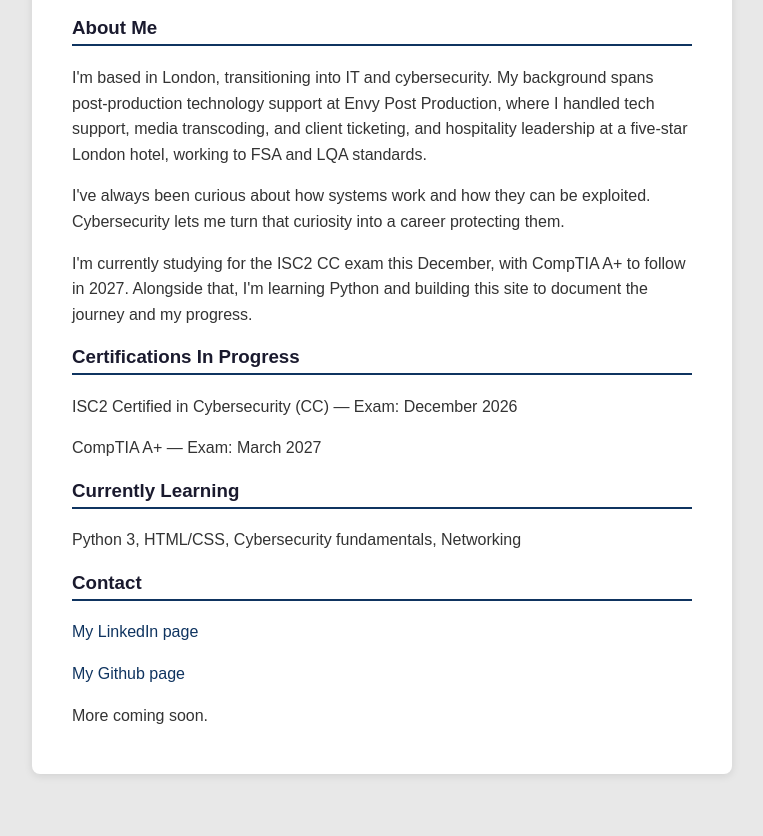
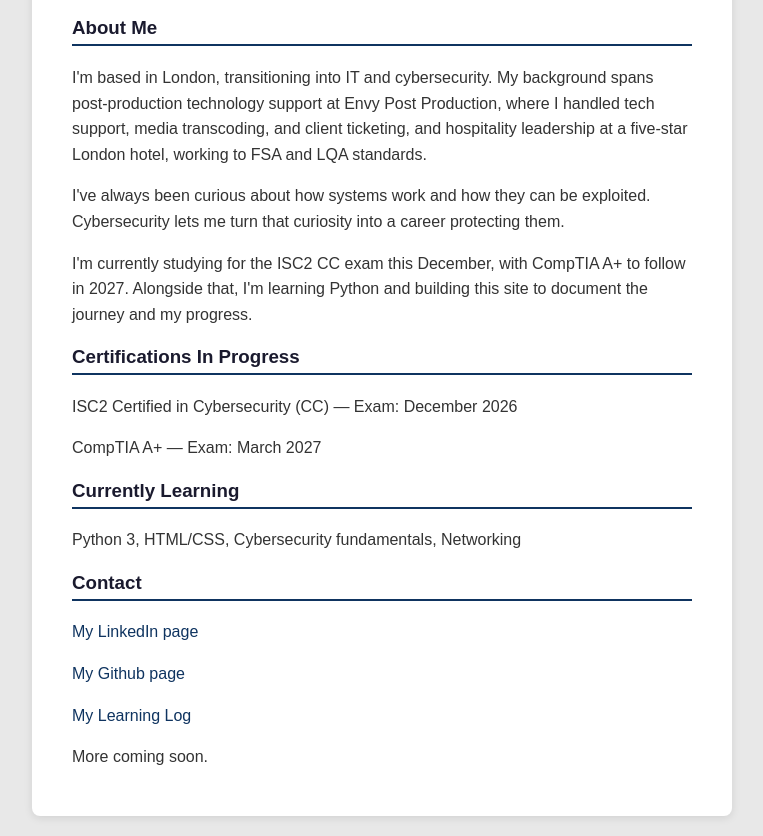
Before and after one commit to curtistech/curtistech.github.io, a plain HTML site: page index.html in a window 1280 px wide. Shown: the part 159-995 px from the top of the page, without its empty margins (258-1021 px from the left). Before the commit the page ends 953 px from the top, so only its background shows below. Drawn offline with Linux system fonts and the light colour scheme.

Commit message:
Update index.html

```diff
--- a/index.html
+++ b/index.html
@@ -66,6 +66,7 @@ p {
     <h3>Contact</h3>
     <p><a href="https://www.linkedin.com/in/curtisstephan/" target="_blank">My LinkedIn page</a></p>
     <p><a href="https://github.com/curtistech" target="_blank">My Github page </a></p>
+    <p><a href="log.html">My Learning Log </a></p>
     <p>More coming soon.</p>
     </div>
 </body>
```
